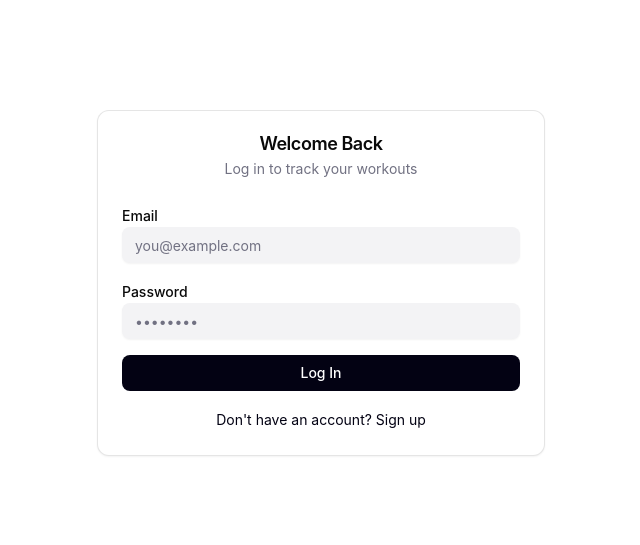
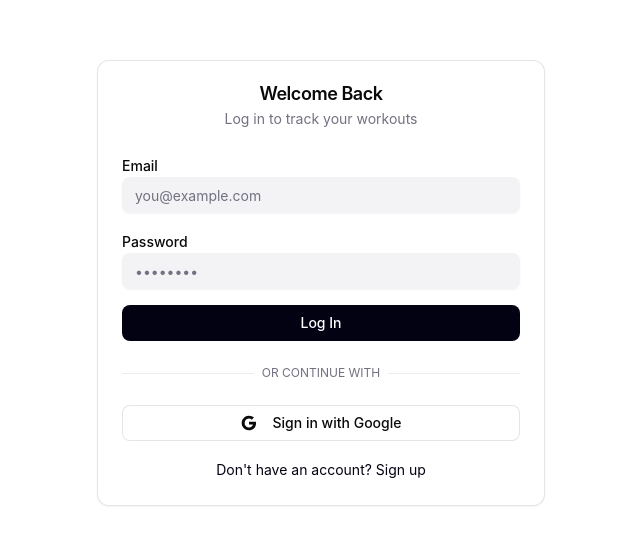
Before and after one commit to wlaubernds/training_app, a React (Vite) app: page / in a window 1280 px wide. Shown: the part 117-662 px from the top of the page, without its empty margins (319-959 px from the left). Built offline with nearby package versions, Linux system fonts and the light colour scheme; no server answers.

Commit message:
Add Google OAuth sign-in support
- Add handleGoogleSignIn function using Supabase OAuth
- Add Google sign-in button with Google logo
- Add 'Or continue with' divider
- Redirect to current origin after OAuth flow

```diff
--- a/src/components/Auth.tsx
+++ b/src/components/Auth.tsx
@@ -57,6 +57,24 @@
     }
   };
 
+  const handleGoogleSignIn = async () => {
+    try {
+      setLoading(true);
+      const { error } = await supabase.auth.signInWithOAuth({
+        provider: 'google',
+        options: {
+          redirectTo: window.location.origin,
+        },
+      });
+
+      if (error) throw error;
+    } catch (error: any) {
+      console.error('Google sign-in error:', error);
+      toast.error(error.message || 'Failed to sign in with Google');
+      setLoading(false);
+    }
+  };
+
   return (
     <div className="min-h-screen flex items-center justify-center bg-background p-4">
       <Card className="w-full max-w-md">
@@ -107,6 +125,43 @@
             </Button>
           </form>
 
+          <div className="relative my-6">
+            <div className="absolute inset-0 flex items-center">
+              <div className="w-full border-t border-muted"></div>
+            </div>
+            <div className="relative flex justify-center text-xs uppercase">
+              <span className="bg-card px-2 text-muted-foreground">Or continue with</span>
+            </div>
+          </div>
+
+          <Button
+            type="button"
+            variant="outline"
+            className="w-full"
+            onClick={handleGoogleSignIn}
+            disabled={loading}
+          >
+            <svg className="mr-2 h-4 w-4" viewBox="0 0 24 24">
+              <path
+                fill="currentColor"
+                d="M22.56 12.25c0-.78-.07-1.53-.2-2.25H12v4.26h5.92c-.26 1.37-1.04 2.53-2.21 3.31v2.77h3.57c2.08-1.92 3.28-4.74 3.28-8.09z"
+              />
+              <path
+                fill="currentColor"
+                d="M12 23c2.97 0 5.46-.98 7.28-2.66l-3.57-2.77c-.98.66-2.23 1.06-3.71 1.06-2.86 0-5.29-1.93-6.16-4.53H2.18v2.84C3.99 20.53 7.7 23 12 23z"
+              />
+              <path
+                fill="currentColor"
+                d="M5.84 14.09c-.22-.66-.35-1.36-.35-2.09s.13-1.43.35-2.09V7.07H2.18C1.43 8.55 1 10.22 1 12s.43 3.45 1.18 4.93l2.85-2.22.81-.62z"
+              />
+              <path
+                fill="currentColor"
+                d="M12 5.38c1.62 0 3.06.56 4.21 1.64l3.15-3.15C17.45 2.09 14.97 1 12 1 7.7 1 3.99 3.47 2.18 7.07l3.66 2.84c.87-2.6 3.3-4.53 6.16-4.53z"
+              />
+            </svg>
+            Sign in with Google
+          </Button>
+
           <div className="mt-4 text-center">
             <button
               type="button"
```
